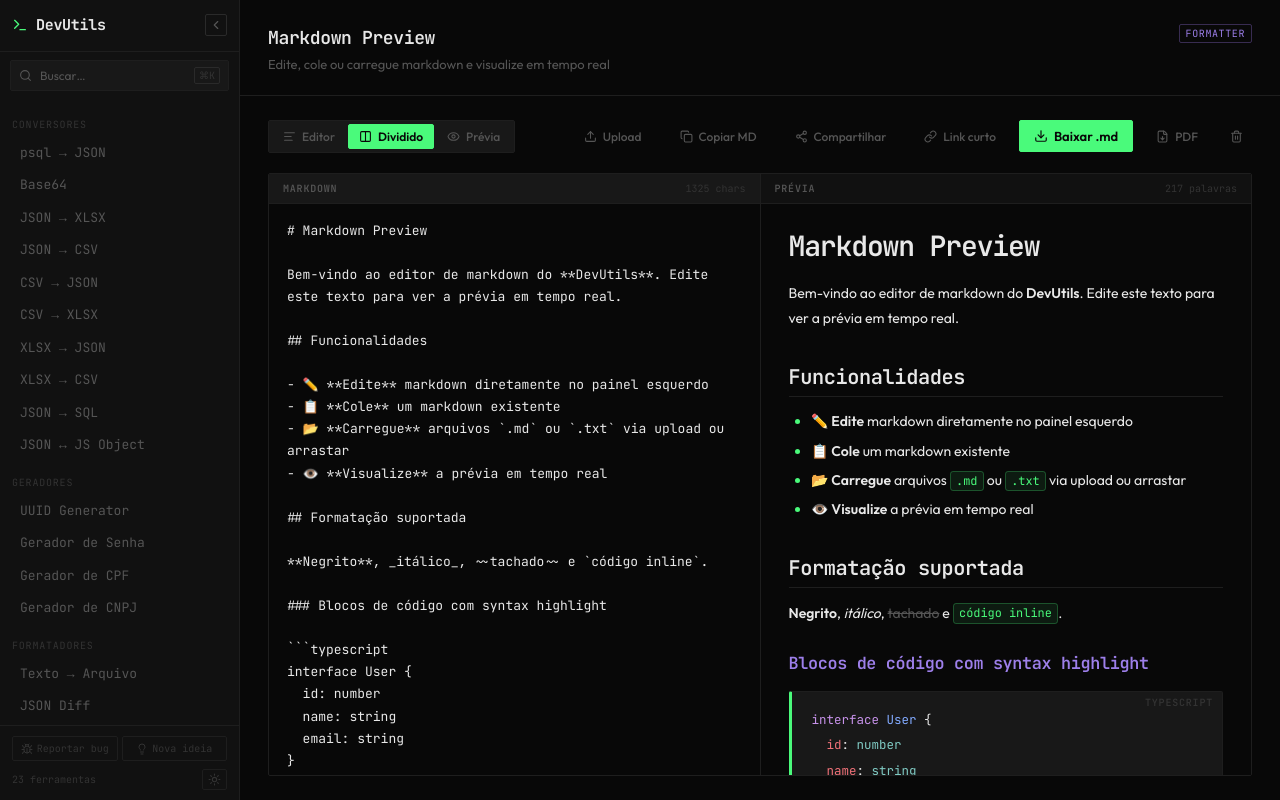
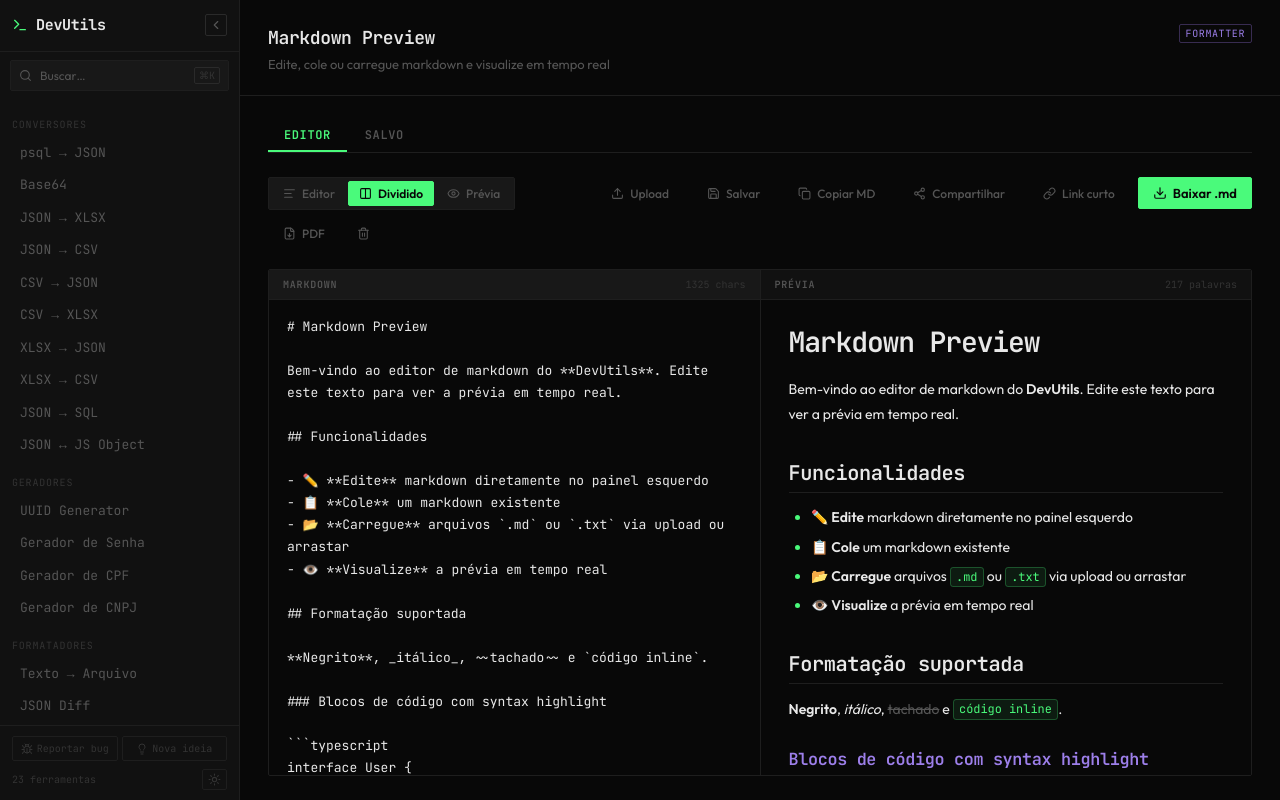
Before and after one commit to victorreinor/dev-toolbox, a React (Vite) app: page /tools/markdown-preview in a window 1280 px wide. Built offline with nearby package versions, Linux system fonts and the light colour scheme.

Commit message:
feat: salvar markdown no IndexedDB com aba Salvo e efeito no botão

```diff
--- a/src/tools/markdown-preview/index.tsx
+++ b/src/tools/markdown-preview/index.tsx
@@ -1,9 +1,9 @@
-import { useState, useCallback, useMemo, useRef, useEffect } from 'react'
+import React, { useState, useCallback, useMemo, useRef, useEffect } from 'react'
 import { useSearchParams } from 'react-router-dom'
 import { marked } from 'marked'
 import mermaid from 'mermaid'
 import hljs from 'highlight.js/lib/common'
-import { AlignLeft, Columns2, Eye, Upload, Copy, Check, Trash2, FileText, FileDown, Share2, Link } from 'lucide-react'
+import { AlignLeft, Columns2, Eye, Upload, Copy, Check, Trash2, FileText, FileDown, Share2, Link, Save, Clock, CornerDownLeft } from 'lucide-react'
 import { ToolLayout } from '../../components/ToolLayout'
 import { DownloadButton } from '../../components/DownloadButton'
 import { PageDropOverlay } from '../../components/PageDropOverlay'
@@ -12,8 +12,32 @@
 import { usePageDrop } from '../../hooks/usePageDrop'
 import { compressToBase64url, decompressFromBase64url } from '../../utils/compression'
 import { shortenUrl, isLocalhost } from '../../utils/urlShortener'
+import { useMarkdownHistory, type MarkdownEntry } from './useMarkdownHistory'
 
 type ViewMode = 'editor' | 'split' | 'preview'
+type ActiveTab = 'editor' | 'saved'
+
+function formatDate(ts: number) {
+  const d = new Date(ts)
+  return d.toLocaleDateString('pt-BR', { day: '2-digit', month: '2-digit', year: '2-digit' }) +
+    ' ' + d.toLocaleTimeString('pt-BR', { hour: '2-digit', minute: '2-digit' })
+}
+
+function tabStyle(isActive: boolean): React.CSSProperties {
+  return {
+    padding: '7px 16px',
+    fontSize: 12,
+    fontWeight: 600,
+    fontFamily: 'var(--font-mono)',
+    background: 'none',
+    border: 'none',
+    borderBottom: isActive ? '2px solid var(--accent)' : '2px solid transparent',
+    color: isActive ? 'var(--accent)' : 'var(--text-muted)',
+    cursor: 'pointer',
+    letterSpacing: '0.05em',
+    transition: 'color 0.15s',
+  }
+}
 
 function slugify(text: string): string {
   return text
@@ -250,15 +274,22 @@
   const { toast } = useToast()
   const { copy, copied } = useCopyToClipboard()
   const [searchParams] = useSearchParams()
+  const [activeTab, setActiveTab] = useState<ActiveTab>('editor')
   const [markdown, setMarkdown] = useState(SAMPLE)
   const [viewMode, setViewMode] = useState<ViewMode>('split')
   const [fileName, setFileName] = useState<string | null>(null)
   const [copiedButton, setCopiedButton] = useState<'share' | 'short' | null>(null)
   const [shortening, setShortening] = useState(false)
+  const [savedMd, setSavedMd] = useState(false)
   const copiedTimeoutRef = useRef<ReturnType<typeof setTimeout> | null>(null)
+  const savedTimeoutRef = useRef<ReturnType<typeof setTimeout> | null>(null)
+  const { entries, loading, save, remove } = useMarkdownHistory()
 
   useEffect(() => {
-    return () => { if (copiedTimeoutRef.current) clearTimeout(copiedTimeoutRef.current) }
+    return () => {
+      if (copiedTimeoutRef.current) clearTimeout(copiedTimeoutRef.current)
+      if (savedTimeoutRef.current) clearTimeout(savedTimeoutRef.current)
+    }
   }, [])
   const fileInputRef = useRef<HTMLInputElement>(null)
   const previewRef = useRef<HTMLDivElement>(null)
@@ -395,6 +426,21 @@
 
   const { draggingOver } = usePageDrop({ accept: ACCEPT, onFile: handleFile })
 
+  const handleSave = useCallback(async () => {
+    if (!markdown) { toast('Nenhum conteúdo para salvar', 'error'); return }
+    await save(markdown)
+    setSavedMd(true)
+    clearTimeout(savedTimeoutRef.current ?? undefined)
+    savedTimeoutRef.current = setTimeout(() => setSavedMd(false), 2000)
+  }, [markdown, save])
+
+  const handleLoadEntry = useCallback((entry: MarkdownEntry) => {
+    setMarkdown(entry.content)
+    setFileName(null)
+    setActiveTab('editor')
+    toast(`"${entry.title}" carregado`, 'success')
+  }, [toast])
+
   const showEditor = viewMode !== 'preview'
   const shortButtonLabel = shortening ? 'Encurtando…' : copiedButton === 'short' ? 'Copiado!' : 'Link curto'
 
@@ -406,6 +452,23 @@
     >
       <PageDropOverlay visible={draggingOver} accept=".md, .txt, .markdown" />
 
+      {/* Tab navigation */}
+      <div style={{ display: 'flex', gap: 2, borderBottom: '1px solid var(--border)', marginBottom: 4, flexShrink: 0 }}>
+        <button onClick={() => setActiveTab('editor')} style={tabStyle(activeTab === 'editor')}>
+          EDITOR
+        </button>
+        <button onClick={() => setActiveTab('saved')} style={{ ...tabStyle(activeTab === 'saved'), display: 'flex', alignItems: 'center', gap: 6 }}>
+          SALVO
+          {entries.length > 0 && (
+            <span style={{ background: 'var(--accent)', color: '#fff', borderRadius: 10, padding: '1px 6px', fontSize: 10, fontWeight: 700 }}>
+              {entries.length}
+            </span>
+          )}
+        </button>
+      </div>
+
+      {activeTab === 'editor' && (
+        <>
           {/* Toolbar */}
           <div style={{ display: 'flex', alignItems: 'center', gap: 8, flexShrink: 0, flexWrap: 'wrap' }}>
             <div style={{ display: 'flex', gap: 2, background: 'var(--surface-2)', border: '1px solid var(--border)', borderRadius: 'var(--radius)', padding: 3 }}>
@@ -446,6 +509,10 @@
             />
             <button className="btn ghost" style={{ fontSize: 12 }} onClick={() => fileInputRef.current?.click()}>
               <Upload size={13} /> Upload
+            </button>
+            <button className="btn ghost" style={{ fontSize: 12 }} onClick={handleSave} disabled={!markdown} title="Salvar no histórico local">
+              {savedMd ? <Check size={13} color="var(--accent)" /> : <Save size={13} />}
+              {savedMd ? 'Salvo!' : 'Salvar'}
             </button>
             <button className="btn ghost" style={{ fontSize: 12 }} onClick={() => copy(markdown)} disabled={!markdown}>
               {copied ? <Check size={13} color="var(--accent)" /> : <Copy size={13} />}
@@ -513,6 +580,68 @@
               </div>
             )}
           </div>
+        </>
+      )}
+
+      {activeTab === 'saved' && (
+        <div style={{ flex: 1, display: 'flex', flexDirection: 'column', gap: 8, overflowY: 'auto' }}>
+          {loading && (
+            <div style={{ color: 'var(--text-muted)', fontSize: 13, padding: '32px 0', textAlign: 'center' }}>
+              Carregando…
+            </div>
+          )}
+          {!loading && entries.length === 0 && (
+            <div style={{ display: 'flex', flexDirection: 'column', alignItems: 'center', gap: 10, padding: '48px 0', color: 'var(--text-muted)' }}>
+              <Clock size={28} strokeWidth={1.5} />
+              <span style={{ fontSize: 13 }}>Nenhum markdown salvo ainda.</span>
+              <span style={{ fontSize: 12, color: 'var(--text-dim)' }}>Use o botão "Salvar" no editor para guardar um documento aqui.</span>
+            </div>
+          )}
+          {!loading && entries.map(entry => (
+            <div
+              key={entry.id}
+              style={{ border: '1px solid var(--border)', borderRadius: 'var(--radius)', overflow: 'hidden', background: 'var(--surface)' }}
+            >
+              <div style={{ display: 'flex', alignItems: 'center', justifyContent: 'space-between', padding: '8px 14px', background: 'var(--surface-2)', borderBottom: '1px solid var(--border)', gap: 8 }}>
+                <div style={{ display: 'flex', alignItems: 'center', gap: 8, minWidth: 0 }}>
+                  <FileText size={12} color="var(--accent)" />
+                  <span style={{ fontFamily: 'var(--font-mono)', fontSize: 12, fontWeight: 600, color: 'var(--text)', overflow: 'hidden', textOverflow: 'ellipsis', whiteSpace: 'nowrap' }}>
+                    {entry.title}
+                  </span>
+                  <span style={{ fontFamily: 'var(--font-mono)', fontSize: 10, color: 'var(--text-dim)', whiteSpace: 'nowrap' }}>
+                    · {formatDate(entry.savedAt)}
+                  </span>
+                </div>
+                <div style={{ display: 'flex', gap: 6, flexShrink: 0 }}>
+                  <button
+                    className="btn ghost"
+                    onClick={() => handleLoadEntry(entry)}
+                    title="Carregar no editor"
+                    style={{ padding: '3px 8px', fontSize: 11, gap: 4 }}
+                  >
+                    <CornerDownLeft size={12} />
+                    Carregar
+                  </button>
+                  <button
+                    className="btn ghost"
+                    onClick={() => remove(entry.id)}
+                    title="Excluir"
+                    style={{ padding: '3px 8px', fontSize: 11 }}
+                  >
+                    <Trash2 size={12} />
+                  </button>
+                </div>
+              </div>
+              <div style={{ padding: '10px 14px', fontFamily: 'var(--font-mono)', fontSize: 11, color: 'var(--text-muted)', lineHeight: 1.6, whiteSpace: 'pre-wrap', wordBreak: 'break-all', maxHeight: 72, overflow: 'hidden' }}>
+                {entry.content.slice(0, 200)}{entry.content.length > 200 ? '…' : ''}
+              </div>
+              <div style={{ padding: '4px 14px 8px', fontFamily: 'var(--font-mono)', fontSize: 10, color: 'var(--text-dim)' }}>
+                {entry.content.split('\n').length} linhas · {entry.content.length} chars
+              </div>
+            </div>
+          ))}
+        </div>
+      )}
     </ToolLayout>
   )
 }
--- /dev/null
+++ b/src/tools/markdown-preview/useMarkdownHistory.ts
@@ -0,0 +1,89 @@
+import { useState, useEffect, useCallback, useRef } from 'react'
+
+export interface MarkdownEntry {
+  id: number
+  title: string
+  content: string
+  savedAt: number
+}
+
+const DB_NAME = 'devutils-markdown-history'
+const STORE_NAME = 'entries'
+
+let dbPromise: Promise<IDBDatabase> | null = null
+
+function getDB(): Promise<IDBDatabase> {
+  if (!dbPromise) {
+    dbPromise = new Promise((resolve, reject) => {
+      const req = indexedDB.open(DB_NAME, 1)
+      req.onupgradeneeded = () => {
+        if (!req.result.objectStoreNames.contains(STORE_NAME)) {
+          req.result.createObjectStore(STORE_NAME, { keyPath: 'id', autoIncrement: true })
+        }
+      }
+      req.onsuccess = () => resolve(req.result)
+      req.onerror = () => { dbPromise = null; reject(req.error) }
+    })
+  }
+  return dbPromise
+}
+
+export function extractTitle(content: string): string {
+  const firstLine = content.split('\n').find(l => l.trim() !== '') ?? ''
+  return firstLine.replace(/^#+\s*/, '').trim() || 'Sem título'
+}
+
+export function useMarkdownHistory() {
+  const [entries, setEntries] = useState<MarkdownEntry[]>([])
+  const [loading, setLoading] = useState(true)
+  const initialLoad = useRef(true)
+
+  const refresh = useCallback(async () => {
+    if (initialLoad.current) setLoading(true)
+    try {
+      const db = await getDB()
+      const all = await new Promise<MarkdownEntry[]>((resolve, reject) => {
+        const tx = db.transaction(STORE_NAME, 'readonly')
+        const req = tx.objectStore(STORE_NAME).getAll()
+        req.onsuccess = () => resolve(req.result as MarkdownEntry[])
+        req.onerror = () => reject(req.error)
+      })
+      setEntries(all.sort((a, b) => b.savedAt - a.savedAt))
+    } finally {
+      if (initialLoad.current) {
+        setLoading(false)
+        initialLoad.current = false
+      }
+    }
+  }, [])
+
+  useEffect(() => { refresh() }, [refresh])
+
+  const save = useCallback(async (content: string) => {
+    const db = await getDB()
+    await new Promise<void>((resolve, reject) => {
+      const tx = db.transaction(STORE_NAME, 'readwrite')
+      const req = tx.objectStore(STORE_NAME).add({
+        title: extractTitle(content),
+        content,
+        savedAt: Date.now(),
+      })
+      req.onsuccess = () => resolve()
+      req.onerror = () => reject(req.error)
+    })
+    await refresh()
+  }, [refresh])
+
+  const remove = useCallback(async (id: number) => {
+    const db = await getDB()
+    await new Promise<void>((resolve, reject) => {
+      const tx = db.transaction(STORE_NAME, 'readwrite')
+      const req = tx.objectStore(STORE_NAME).delete(id)
+      req.onsuccess = () => resolve()
+      req.onerror = () => reject(req.error)
+    })
+    await refresh()
+  }, [refresh])
+
+  return { entries, loading, save, remove }
+}
```
Lines whose indentation alone changed are shown as unchanged.
